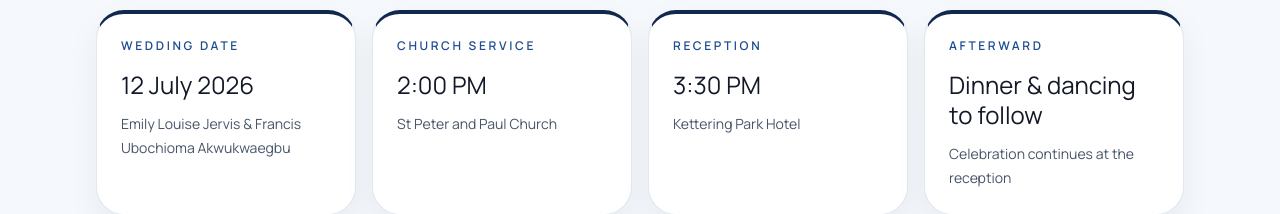
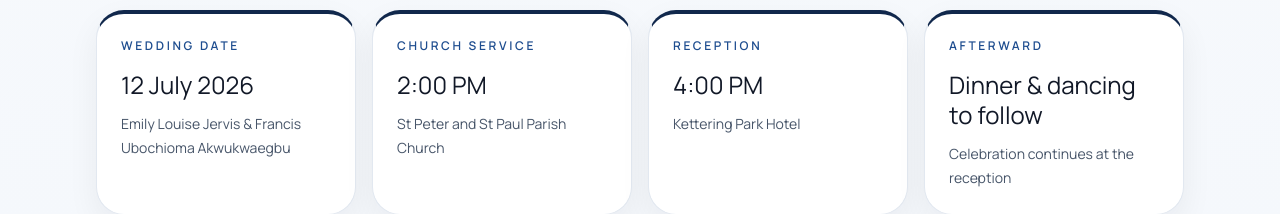
Before and after one commit to BABAYAGAHH/digital-wedding-invitation-system, a React (Vite) app: page / in a window 1280 px wide. Shown: the part 2259-2473 px from the top of the page. Built offline with nearby package versions, Linux system fonts and the light colour scheme.

Commit message:
Update church name and reception details

```diff
--- a/src/data/inviteData.js
+++ b/src/data/inviteData.js
@@ -7,14 +7,14 @@ const inviteData = {
     'Joyfully request the honour of your presence as they exchange their vows of marriage',
   weddingDate: '12 July 2026',
   churchTime: '2:00 PM',
-  receptionTime: '3:30 PM',
-  churchVenue: 'St Peter and Paul Church',
-  churchAddress: 'Uppingham, Rutland',
-  churchPostcode: 'LE15 9TJ',
+  receptionTime: '4:00 PM',
+  churchVenue: 'St Peter and St Paul Parish Church',
+  churchAddress: 'Market Place, Uppingham, Rutland',
+  churchPostcode: 'LE15 9QH',
   churchGoogleMapsUrl:
     'https://maps.app.goo.gl/1Vawt6ZZ2H7tL3wJ7?g_st=awb',
   receptionVenue: 'Kettering Park Hotel',
-  receptionAddress: 'Northant',
+  receptionAddress: 'Kettering, Northamptonshire',
   receptionPostcode: 'NN15 6XT',
   receptionGoogleMapsUrl:
     'https://maps.app.goo.gl/NzVmhXh5ubJQzUiF6?g_st=awb',
```
